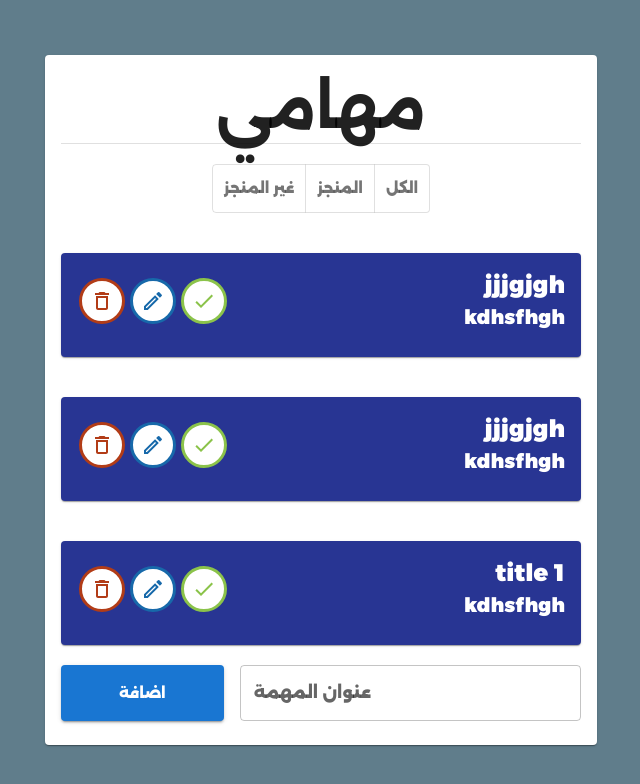
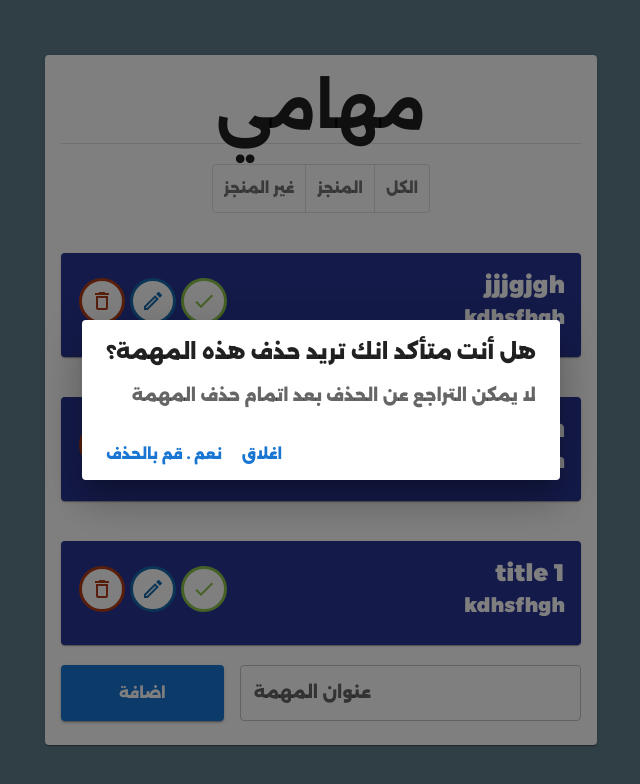
Before and after one commit to mohamadAlrimi/Todo-List-Project, a React (Create React App) app: page / in a window 1280 px wide. Both pictures are taken after a click on the button 421 px from the left and 300 px from the top of the page. Shown: the top 784 px of the page, without its empty margins (319-959 px from the left). Built offline with nearby package versions, Linux system fonts and the light colour scheme.

Commit message:
deleted todo

```diff
--- a/src/components/Todo.js
+++ b/src/components/Todo.js
@@ -10,11 +10,19 @@ import CheckIcon from '@mui/icons-material/Check';
 import IconButton from '@mui/material/IconButton';
 import ModeEditOutlineOutlinedIcon from '@mui/icons-material/ModeEditOutlineOutlined';
 import DeleteOutlineOutlinedIcon from '@mui/icons-material/DeleteOutlineOutlined';
-import { useContext } from "react";
+import { useContext ,useState } from "react";
 import { TodosContext } from "../context/todosContext";
+// Dialog
+import Dialog from '@mui/material/Dialog';
+import DialogActions from '@mui/material/DialogActions';
+import DialogContent from '@mui/material/DialogContent';
+import DialogContentText from '@mui/material/DialogContentText';
+import DialogTitle from '@mui/material/DialogTitle';
 
 export default function Todo({todo,handleCkeck}){
+  const [showDeleteDialog,setShowDeleteDialog]=useState(false)
   const {todos,setTodos  } = useContext(TodosContext);
+  // EVENTS HANDLERS
   function handleCheckClick (){
     const updateTodo = todos.map((t) => {
       if(t.id=== todo.id)
@@ -23,7 +31,47 @@ export default function Todo({todo,handleCkeck}){
     });
     setTodos(updateTodo)
   }
-    return((<> <Card className="todoCard" sx={{ minWidth: 275  ,background:"#283593" ,color:"white" ,marginTop : 5}}>
+ function handleDeleteClick(){
+  setShowDeleteDialog(true)
+ }
+ function handleClose(){
+  setShowDeleteDialog(false)
+ }
+ function handleDeleteConfirm(){
+  const updatedTodos = todos.filter((t)=>{
+    return t.id != todo.id
+  })
+  setTodos(updatedTodos)
+ }
+     // ----EVENTS HANDLERS
+
+    return((<>
+    {/* Delete dialog  */}
+    <Dialog
+    style={{direction:"rtl"}}
+        open={showDeleteDialog}
+        onClose={handleClose}
+        aria-labelledby="alert-dialog-title"
+        aria-describedby="alert-dialog-description"
+      >
+        <DialogTitle id="alert-dialog-title">
+        هل أنت متأكد انك تريد حذف هذه المهمة؟       </DialogTitle>
+        <DialogContent>
+          <DialogContentText id="alert-dialog-description">
+           لا يمكن التراجع عن الحذف بعد  اتمام حذف المهمة
+          </DialogContentText>
+        </DialogContent>
+        <DialogActions>
+          <Button onClick={handleClose}>اغلاق</Button>
+          <Button autoFocus onClick={handleDeleteConfirm}>
+           نعم . قم بالحذف
+          </Button>
+        </DialogActions>
+      </Dialog>
+    {/* -----Delete dialog  */}
+
+
+     <Card className="todoCard" sx={{ minWidth: 275  ,background:"#283593" ,color:"white" ,marginTop : 5}}>
         <CardContent>
         <Grid container spacing={2}>
         <Grid size={8} >
@@ -51,9 +99,11 @@ export default function Todo({todo,handleCkeck}){
         <IconButton  className="iconButton" style={{color:"#1769aa", background:"white", border: "solid #1769aa 3px"}}>
         < ModeEditOutlineOutlinedIcon/>
       </IconButton>
-        <IconButton  className="iconButton" style={{color:"#b23c17", background:"white", border: "solid #b23c17 3px"}}>
+      {/* Delete dialog  */}
+        <IconButton onClick={handleDeleteClick} className="iconButton" style={{color:"#b23c17", background:"white", border: "solid #b23c17 3px"}}>
         < DeleteOutlineOutlinedIcon/>
       </IconButton>
+      {/* -----Delete dialog  */}
         </Grid>
             {/* Action Button  */}
       </Grid>
```
